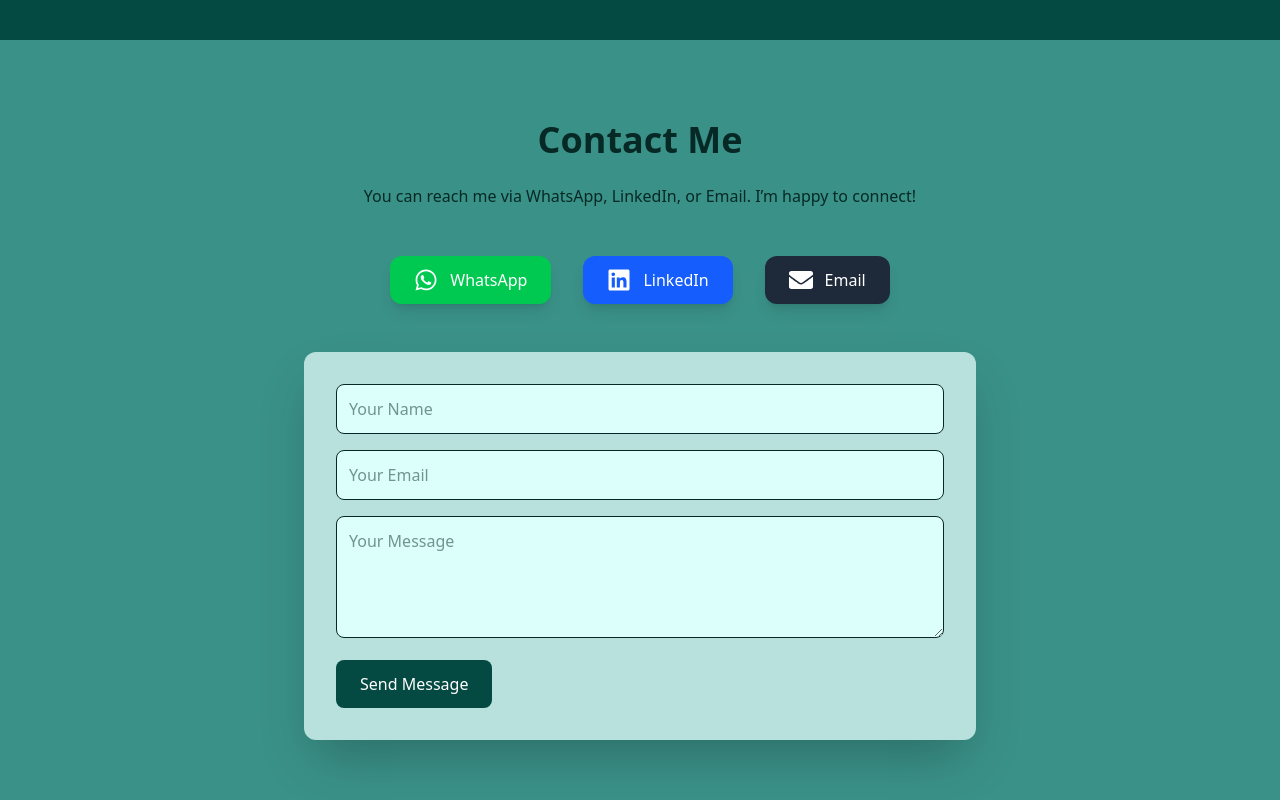
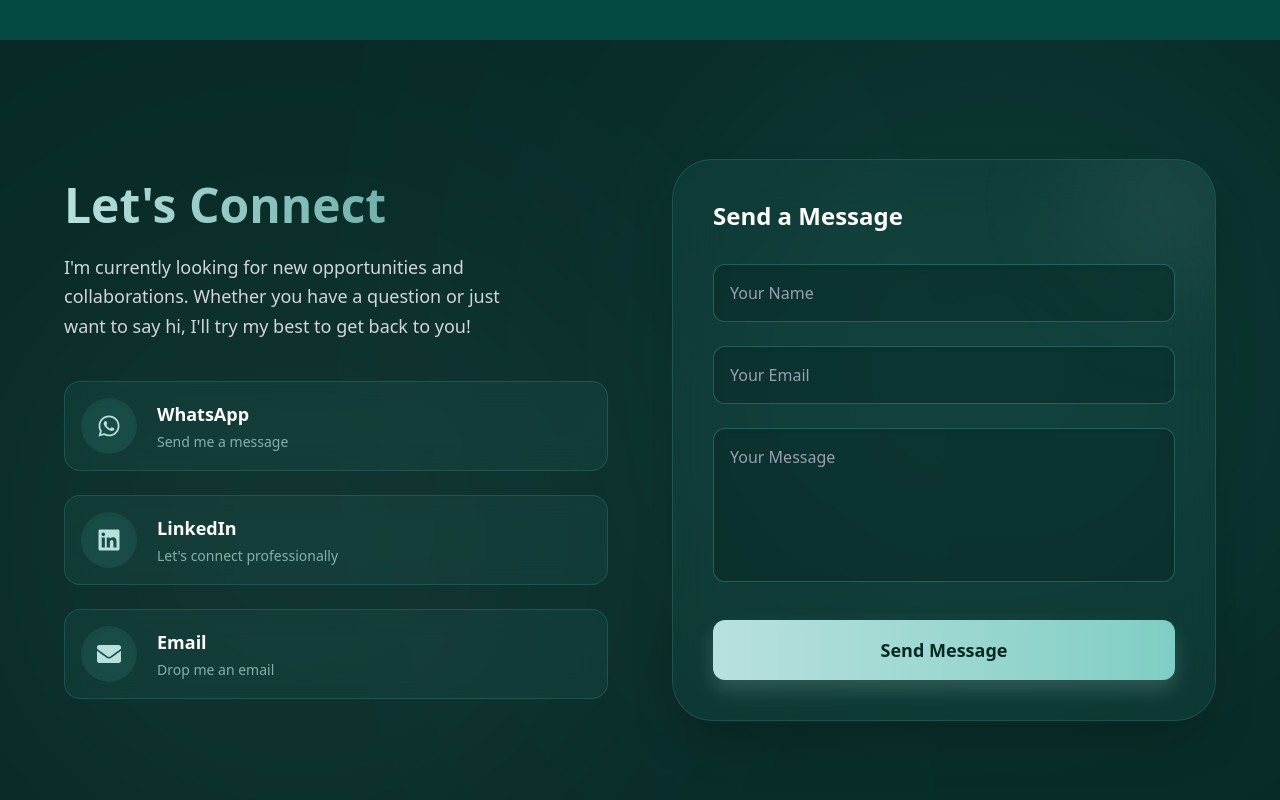
Before and after one commit to dilanithathsarani/Portfolio, a React (Vite) app: page / in a window 1280 px wide. Shown: the part 5780-6580 px from the top of the page. Built offline with nearby package versions, Linux system fonts and the light colour scheme; no server answers.

Commit message:
contact page redesign and colour changes

```diff
--- a/src/component/contact.jsx
+++ b/src/component/contact.jsx
@@ -5,78 +5,130 @@ export default function Contact() {
   return (
     <section
       id="contact"
-      className="min-h-screen bg-[#3A9188] py-20 px-6 flex flex-col items-center overflow-x-hidden"
+      className="relative min-h-screen flex items-center justify-center bg-[#062925] px-6 py-24 overflow-hidden"
     >
-      <motion.h2
-        className="text-4xl font-bold text-[#062925] mb-6"
-        initial={{ opacity: 0, y: -40 }}
-        whileInView={{ opacity: 1, y: 0 }}
-        transition={{ duration: 0.6 }}
+      {/* Ambient Animated Background Blobs */}
+      <motion.div
+        className="absolute top-20 right-10 w-96 h-96 bg-[#3A9188] rounded-full mix-blend-screen filter blur-[150px] opacity-30 z-0 pointer-events-none"
+        animate={{ x: [0, -50, 0], y: [0, 50, 0], scale: [1, 1.2, 1] }}
+        transition={{ duration: 15, repeat: Infinity, ease: "easeInOut" }}
+      />
+      <motion.div
+        className="absolute bottom-10 left-10 w-[30rem] h-[30rem] bg-[#B8E1DD] rounded-full mix-blend-screen filter blur-[150px] opacity-10 z-0 pointer-events-none"
+        animate={{ x: [0, 40, 0], y: [0, -40, 0], scale: [1, 1.1, 1] }}
+        transition={{ duration: 18, repeat: Infinity, ease: "easeInOut", delay: 2 }}
+      />
+
+      <div className="max-w-6xl mx-auto w-full relative z-10 grid lg:grid-cols-2 gap-16 items-center">
+
+        {/* Left Column: Contact Info */}
+        <motion.div
+          initial={{ opacity: 0, x: -50 }}
+          whileInView={{ opacity: 1, x: 0 }}
+          viewport={{ once: true }}
+          transition={{ duration: 0.8 }}
         >
-        Contact Me
-      </motion.h2>
-
-      <p className="text-[#062925] mb-12 text-center max-w-2xl">
-        You can reach me via WhatsApp, LinkedIn, or Email. I’m happy to connect!
+          <h2 className="text-4xl md:text-5xl font-bold mb-6 text-transparent bg-clip-text bg-gradient-to-r from-[#B8E1DD] to-[#3A9188]">
+            Let's Connect
+          </h2>
+          <p className="text-gray-300 text-lg mb-10 max-w-md leading-relaxed">
+            I'm currently looking for new opportunities and collaborations. Whether you have a question or just want to say hi, I'll try my best to get back to you!
           </p>
 
-      <motion.div
-        className="flex flex-col md:flex-row items-center justify-center gap-8 mb-12"
-        initial={{ opacity: 0 }}
-        whileInView={{ opacity: 1 }}
-        transition={{ duration: 0.8 }}
-      >
+          <div className="flex flex-col gap-6">
             <a
               href="https://wa.me/0741498949"
               target="_blank"
               rel="noopener noreferrer"
-          className="flex items-center gap-3 bg-green-500 hover:bg-green-600 text-white px-6 py-3 rounded-xl shadow-lg transition"
+              className="flex items-center gap-5 p-4 rounded-2xl bg-[#3A9188]/10 border border-[#3A9188]/30 backdrop-blur-md hover:-translate-y-1 hover:shadow-[0_10px_20px_rgba(58,145,136,0.2)] transition-all group"
             >
-          <FaWhatsapp className="text-2xl" /> WhatsApp
+              <div className="w-14 h-14 rounded-full bg-[#3A9188]/20 flex items-center justify-center text-[#B8E1DD] group-hover:bg-[#B8E1DD] group-hover:text-[#062925] transition-colors shadow-inner">
+                <FaWhatsapp className="text-2xl" />
+              </div>
+              <div>
+                <h4 className="text-white font-bold text-lg">WhatsApp</h4>
+                <p className="text-[#B8E1DD]/70 text-sm mt-1">Send me a message</p>
+              </div>
             </a>
 
             <a
               href="https://www.linkedin.com/in/dilani-thathsarani-4a4984316"
               target="_blank"
               rel="noopener noreferrer"
-          className="flex items-center gap-3 bg-blue-600 hover:bg-blue-700 text-white px-6 py-3 rounded-xl shadow-lg transition"
+              className="flex items-center gap-5 p-4 rounded-2xl bg-[#3A9188]/10 border border-[#3A9188]/30 backdrop-blur-md hover:-translate-y-1 hover:shadow-[0_10px_20px_rgba(58,145,136,0.2)] transition-all group"
             >
-          <FaLinkedin className="text-2xl" /> LinkedIn
+              <div className="w-14 h-14 rounded-full bg-[#3A9188]/20 flex items-center justify-center text-[#B8E1DD] group-hover:bg-[#B8E1DD] group-hover:text-[#062925] transition-colors shadow-inner">
+                <FaLinkedin className="text-2xl" />
+              </div>
+              <div>
+                <h4 className="text-white font-bold text-lg">LinkedIn</h4>
+                <p className="text-[#B8E1DD]/70 text-sm mt-1">Let's connect professionally</p>
+              </div>
             </a>
 
             <a
               href="mailto:dilanithathsarani2003@gmail.com"
-          className="flex items-center gap-3 bg-gray-800 hover:bg-gray-900 text-white px-6 py-3 rounded-xl shadow-lg transition"
+              className="flex items-center gap-5 p-4 rounded-2xl bg-[#3A9188]/10 border border-[#3A9188]/30 backdrop-blur-md hover:-translate-y-1 hover:shadow-[0_10px_20px_rgba(58,145,136,0.2)] transition-all group"
             >
-          <FaEnvelope className="text-2xl" /> Email
+              <div className="w-14 h-14 rounded-full bg-[#3A9188]/20 flex items-center justify-center text-[#B8E1DD] group-hover:bg-[#B8E1DD] group-hover:text-[#062925] transition-colors shadow-inner">
+                <FaEnvelope className="text-2xl" />
+              </div>
+              <div>
+                <h4 className="text-white font-bold text-lg">Email</h4>
+                <p className="text-[#B8E1DD]/70 text-sm mt-1">Drop me an email</p>
+              </div>
             </a>
+          </div>
         </motion.div>
 
-      <motion.form
-        className="bg-[#B8E1DD] shadow-2xl rounded-xl p-8 max-w-2xl w-full"
-        initial={{ opacity: 0, y: 20 }}
-        whileInView={{ opacity: 1, y: 0 }}
-        transition={{ duration: 0.8 }}
+        {/* Right Column: Glassmorphism Form */}
+        <motion.div
+          className="bg-[#3A9188]/10 border border-[#3A9188]/30 backdrop-blur-xl rounded-[2.5rem] p-8 md:p-10 shadow-2xl relative overflow-hidden"
+          initial={{ opacity: 0, x: 50 }}
+          whileInView={{ opacity: 1, x: 0 }}
+          viewport={{ once: true }}
+          transition={{ duration: 0.8, delay: 0.2 }}
         >
+          {/* Inner decorative glow */}
+          <div className="absolute top-0 right-0 w-40 h-40 bg-[#B8E1DD]/10 rounded-full blur-3xl -mr-10 -mt-10 pointer-events-none"></div>
+
+          <form className="relative z-10 flex flex-col gap-6">
+            <h3 className="text-2xl font-bold text-white mb-2">Send a Message</h3>
+
+            <div>
               <input
                 type="text"
                 placeholder="Your Name"
-          className="w-full p-3 mb-4 border rounded-lg focus:outline-none focus:ring-2 focus:ring-[#044A42] bg-[#DDFFFC] text-[#062925]"
+                className="w-full bg-[#062925]/50 border border-[#3A9188]/50 rounded-xl p-4 text-white placeholder-gray-400 focus:outline-none focus:border-[#B8E1DD] focus:ring-1 focus:ring-[#B8E1DD] transition-all shadow-inner"
               />
+            </div>
+
+            <div>
               <input
                 type="email"
                 placeholder="Your Email"
-          className="w-full p-3 mb-4 border rounded-lg focus:outline-none focus:ring-2 focus:ring-[#044A42] bg-[#DDFFFC] text-[#062925]"
+                className="w-full bg-[#062925]/50 border border-[#3A9188]/50 rounded-xl p-4 text-white placeholder-gray-400 focus:outline-none focus:border-[#B8E1DD] focus:ring-1 focus:ring-[#B8E1DD] transition-all shadow-inner"
               />
+            </div>
+
+            <div>
               <textarea
                 placeholder="Your Message"
-          rows="4"
-          className="w-full p-3 mb-4 border rounded-lg focus:outline-none focus:ring-2 focus:ring-[#044A42] bg-[#DDFFFC] text-[#062925]"
+                rows="5"
+                className="w-full bg-[#062925]/50 border border-[#3A9188]/50 rounded-xl p-4 text-white placeholder-gray-400 focus:outline-none focus:border-[#B8E1DD] focus:ring-1 focus:ring-[#B8E1DD] transition-all resize-none shadow-inner"
               ></textarea>
-        <button className="px-6 py-3 bg-[#044A42] text-white rounded-lg hover:bg-[#3A9188] transition">
+            </div>
+
+            <button
+              type="submit"
+              className="w-full mt-2 py-4 rounded-xl bg-gradient-to-r from-[#B8E1DD] to-[#7fcec5] text-[#062925] font-bold text-lg shadow-[0_10px_20px_rgba(184,225,221,0.2)] hover:shadow-[0_10px_30px_rgba(184,225,221,0.4)] transition-all transform hover:-translate-y-1 flex items-center justify-center gap-3"
+            >
               Send Message
             </button>
-      </motion.form>
+          </form>
+        </motion.div>
+
+      </div>
     </section>
   );
 }
--- a/src/component/footer.jsx
+++ b/src/component/footer.jsx
@@ -3,7 +3,7 @@ import { FaSquareInstagram } from "react-icons/fa6";
 
 export default function Footer() {
   return (
-    <footer className="bg-[#062925] text-white py-10 px-6 overflow-x-hidden">
+    <footer className="bg-[#044A42] text-white py-10 px-6 overflow-x-hidden">
       <div className="max-w-6xl mx-auto flex flex-col md:flex-row items-start md:items-center justify-between gap-8">
 
         <div className="flex flex-col gap-3 text-sm font-medium">
```
Lines whose indentation alone changed are shown as unchanged.
